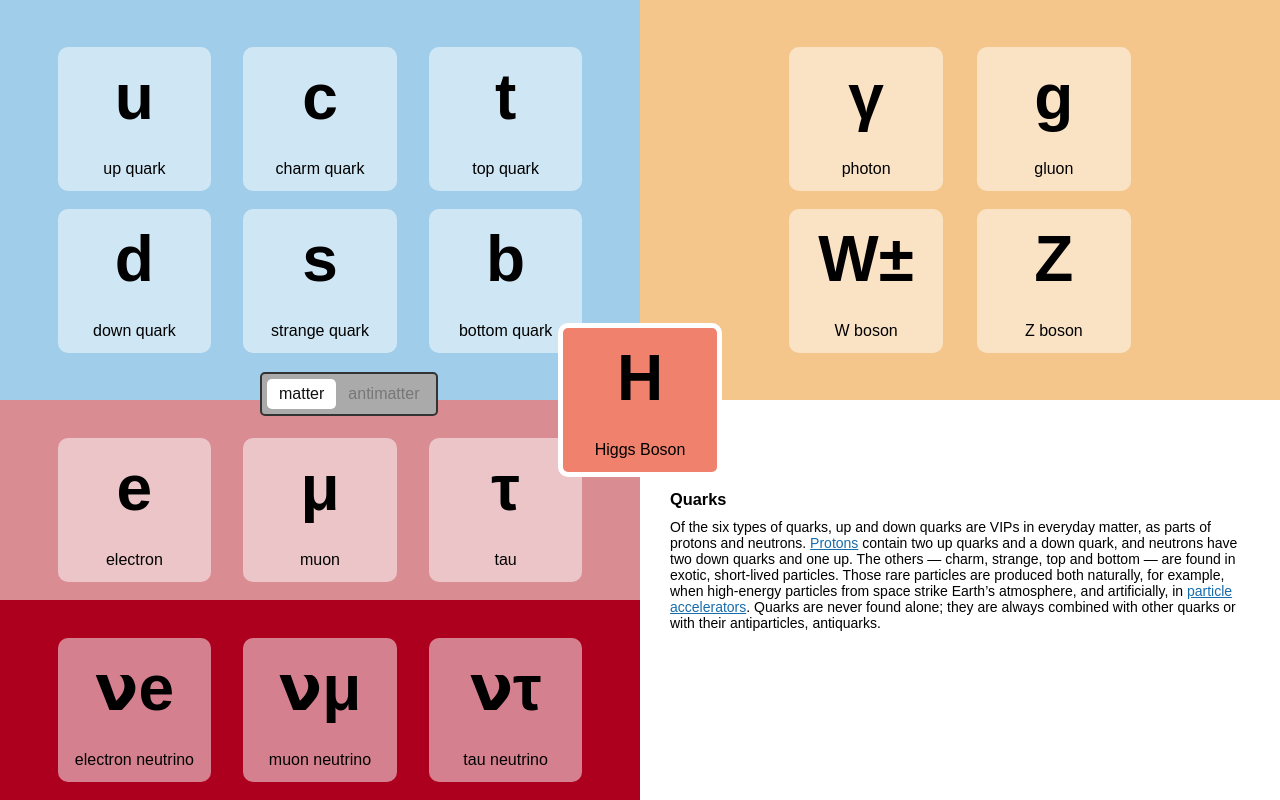
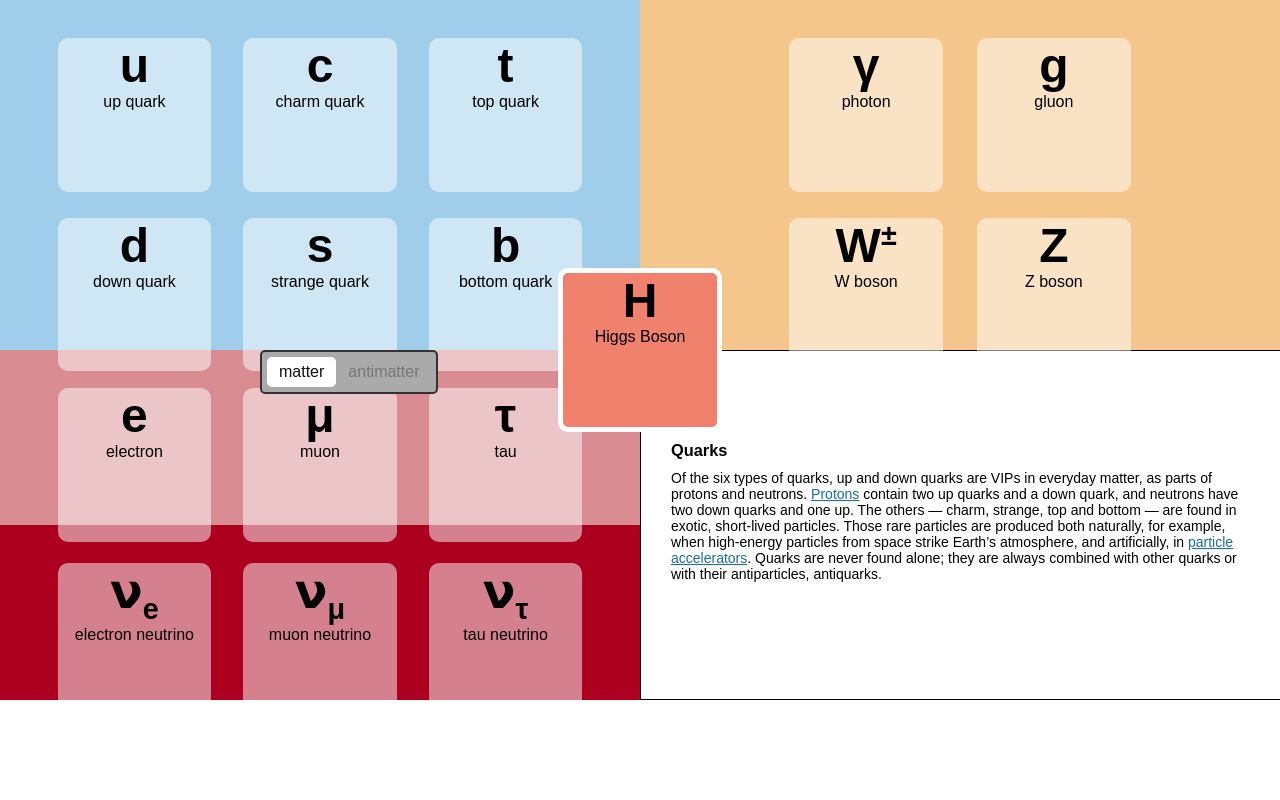
Before and after one commit to tylermachado/sn-particle-model, a React (Create React App) app: page / in a window 1280 px wide. Built offline with nearby package versions, Linux system fonts and the light colour scheme; a web font is replaced by a local one.

Commit message:
layout revisions

```diff
--- a/src/App.js
+++ b/src/App.js
@@ -10,19 +10,20 @@ class App extends Component {
     this.changeActive = this.changeActive.bind(this);
     this.state = {
       "active": {
-        type: "",
-        text: ""
+        type: "Standard model of particle physics",
+        text: "Tap the surrounding sections for more on each category."
       },
       "substance": "matter"
     };
   }
 
   changeActive(x) {
-    console.log(x.toString().toLowerCase())
+    if (this.state.substance === "matter") {
       let findActive = data.default.filter(d => (d.type.toString().toLowerCase() === x.toString().toLowerCase()))[0];
       this.setState({
         active: findActive
       })
+    }
   }
 
   changeMode() {
@@ -47,31 +48,35 @@ class App extends Component {
 
   render() {
     let particlesrendered;
-    if (this.state.substance === "matter") {
+    // if (this.state.substance === "matter") {
       particlesrendered = particles.default.map(p => (
           <section className={"area-" + p.particle.split(' ').join('-') + " zone"} onMouseOver={() => this.changeActive(p.particle)}>
             {p.subtypes.map(subt => (
               <div className="particle">
-                <div className="symbol">{subt.symbol}</div>
+                <div className="particle-content">
+                  <div className="symbol" dangerouslySetInnerHTML={{ __html: subt.symbol}}></div>
                   <div className="name">{subt.name}</div>
+                </div>
               </div>
             ))}
           </section>
         ))
 
-    } else {
-      particlesrendered = antiparticles.default.map(p => (
-          <section className={"area-" + p.particle.split(' ').join('-') + " zone"}>
-            {p.subtypes.map(subt => (
-              <div className="particle">
-                <div className="symbol"><span className="symbol-text">{subt.symbol}</span></div>
-                <div className="name">{subt.name}</div>
-              </div>
-            ))}
-          </section>
-        ))
+    // } else {
+    //   particlesrendered = antiparticles.default.map(p => (
+    //       <section className={"area-" + p.particle.split(' ').join('-') + " zone"}>
+    //         {p.subtypes.map(subt => (
+    //           <div className="particle">
+    //             <div className="particle-content">
+    //               <div className="symbol"><span className="symbol-text">{subt.symbol}</span></div>
+    //               <div className="name">{subt.name}</div>
+    //             </div>
+    //           </div>
+    //         ))}
+    //       </section>
+    //     ))
 
-    }
+    // }
     return (
       <div className="App">
 
@@ -82,8 +87,11 @@ class App extends Component {
             <div className={this.state.substance === "antimatter" ? 'controller-item active' : 'controller-item'}>antimatter</div>
           </section>
           <section className="area-higgs-boson particle" onMouseOver={() => this.changeActive("higgs boson")}>
+
+            <div className="particle-content">
               <div className="symbol">H</div>
               <div className="name">Higgs Boson</div>
+            </div>
           </section>
           <section className="infobox">
             <h3>{this.state.active.type}</h3>
--- a/src/App.scss
+++ b/src/App.scss
@@ -6,11 +6,8 @@ $lg-screen: 769px;
   font-family: museo-sans, sans-serif;
 }
 
-sub {
-  font-size: 2rem;
-    display: flex;
-    align-items: baseline;
-    vertical-align: unset;
+sub, sup {
+  font-size: 60%;
 }
 
 .zone {
@@ -18,23 +15,25 @@ sub {
 }
 
 .grid-container {
-  background-color: #ddd;
+  background-color: #fff;
   text-align: center;
+  position:relative;
   display: grid;
   gap: 0px 0px;
-  grid-template-columns: repeat(5, 1fr);
-  grid-template-rows: 1fr 2fr 2fr 2fr 2fr 8fr;
+  grid-template-columns: repeat(4, minmax(0,1fr));
+  grid-template-rows: 2fr 2fr 2fr 2fr 1fr 8fr;
   gap: 0px 0px;
   grid-template-areas:
-    "controller controller controller controller controller"
-    "area-quarks area-quarks area-quarks area-force-carrying-particles area-force-carrying-particles"
-    "area-quarks area-quarks area-quarks area-force-carrying-particles area-force-carrying-particles"
-    "area-charged-leptons area-charged-leptons area-charged-leptons area-higgs-boson area-higgs-boson"
-    "area-neutrinos area-neutrinos area-neutrinos area-higgs-boson area-higgs-boson"
-    "infobox infobox infobox infobox infobox";
+    "area-quarks area-quarks area-force-carrying-particles area-force-carrying-particles"
+    "area-quarks area-quarks area-force-carrying-particles area-force-carrying-particles"
+    "area-charged-leptons area-charged-leptons  area-higgs-boson area-higgs-boson"
+    "area-neutrinos area-neutrinos  area-higgs-boson area-higgs-boson"
+    ". controller controller ."
+    "infobox infobox infobox infobox"
+    ;
 
   @media (min-width: $md-screen) {
-    height:100vh;
+    height: 700px;
     grid-template-columns: repeat(4, minmax(0, 1fr));
     grid-template-rows: repeat(4, minmax(0, 1fr));
     gap: 0px 0px;
@@ -76,6 +75,7 @@ sub {
   @media (min-width: $md-screen) {
     width: calc(100% - 40px);
     padding: 80px 20px 20px;
+    border: 1px solid black;
   }
 
   h3, p {
@@ -86,7 +86,7 @@ sub {
 .controller {
     @media (min-width: $md-screen) {
       position: absolute;
-      top: calc(50vh - 28px);
+      top: 50%;
       left: calc(25vw - 60px);
 
     }
@@ -134,15 +134,27 @@ sub {
 .particle {
     background-color: rgba(255,255,255,0.5);
     width:12vw;
-    height:15vw;
-    margin:0 0.5vw;
+    margin:0 0.5vw 1vw;
     border-radius:10px;
+    position:relative;
     display:flex;
     flex-wrap:wrap;
     text-align:center;
     justify-content: center;
     align-items: center;
     flex-basis: 1;
+
+      &:after {
+        content: "";
+        display: block;
+        padding-bottom: 100%;
+      }
+
+      & .particle-content {
+        position: absolute;
+        width: 100%;
+        height: 100%;
+      }
 
     .symbol, .name {
       padding:0 10px;
@@ -162,11 +174,10 @@ sub {
 
     @media (min-width: $md-screen) {
       width:12vw;
-      height:18vh;
-      margin:0 1vw;
+      margin:0 1vw 2vw;
 
       .symbol {
-        font-size: 4rem;
+        font-size: 3rem;
         font-weight: bold;
         display:block;
       }
@@ -185,11 +196,11 @@ sub {
       margin: auto;
 
     @media (min-width: $md-screen) {
+      position: absolute;
+      top: calc(50% - 6vw - 5px);
+      left: calc(50% - 6vw - 5px);
+    }
 
-      position: absolute;
-      top: calc(50vh - 9vh - 5px);
-      left: calc(50vw - 6vw - 5px);
-      }
       background-color: rgb(240, 129, 109);
       border: 5px solid white;
     }
--- a/src/data/particles.json
+++ b/src/data/particles.json
@@ -50,15 +50,15 @@
         "subtypes": [
             {
                 "name": "electron neutrino",
-                "symbol": "𝝼e"
+                "symbol": "𝝼<sub>e</sub>"
             },
             {
                 "name": "muon neutrino",
-                "symbol": "𝝼μ"
+                "symbol": "𝝼<sub>μ</sub>"
             },
             {
                 "name": "tau neutrino",
-                "symbol": "𝝼τ"
+                "symbol": "𝝼<sub>τ</sub>"
             }
         ]
     },
@@ -75,7 +75,7 @@
             },
             {
                 "name": "W boson",
-                "symbol": "W±"
+                "symbol": "W<sup>±</sup>"
             },
             {
                 "name": "Z boson",
```
Lines whose indentation alone changed are shown as unchanged.
